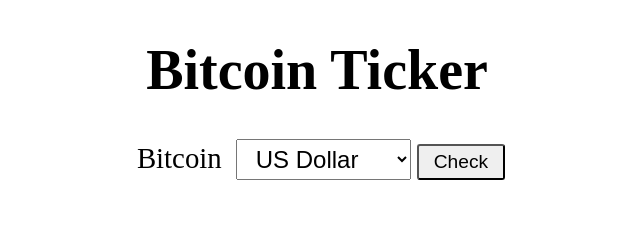
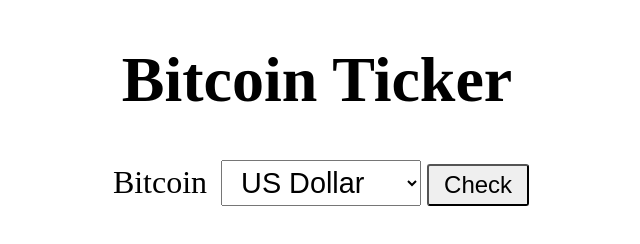
Before and after one commit to Bibek-Rasaili/Bitcoin-Price-Index-API, a website: page index.html in a window 1280 px wide. Shown: the whole page, without its empty margins (323-963 px from the left). Drawn offline with Linux system fonts and the light colour scheme.

Commit message:
Altered font-sizes.

```diff
--- a/public/styles.css
+++ b/public/styles.css
@@ -3,11 +3,11 @@
 }
 
 h1 {
-  font-size: 3.5rem;
+  font-size: 4rem;
 }
 
 span {
-  font-size: 1.8rem;
+  font-size: 2rem;
   margin-left: 10px;
   margin-right: 10px;
 }
@@ -17,13 +17,17 @@
 }
 
 select {
-  font-size: 1.5rem;
+  font-size: 1.8rem;
 }
 
 button {
-  font-size: 1.2rem;
+  font-size: 1.5rem;
   border-radius: 3px;
 
   margin-left: 2px;
   margin-right: 2px;
 }
+
+@media screen and (max-width:500px) {
+
+}
```
